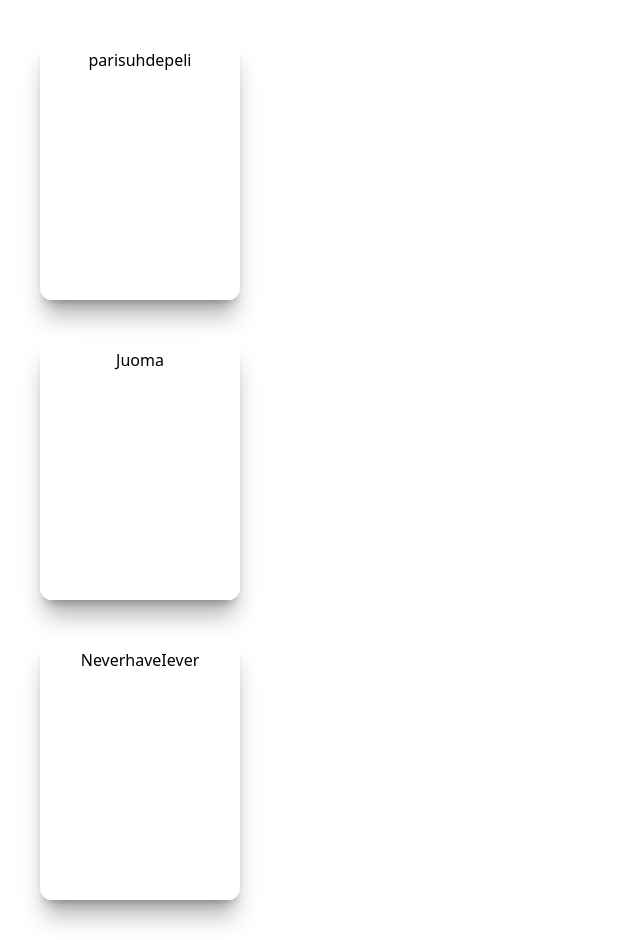
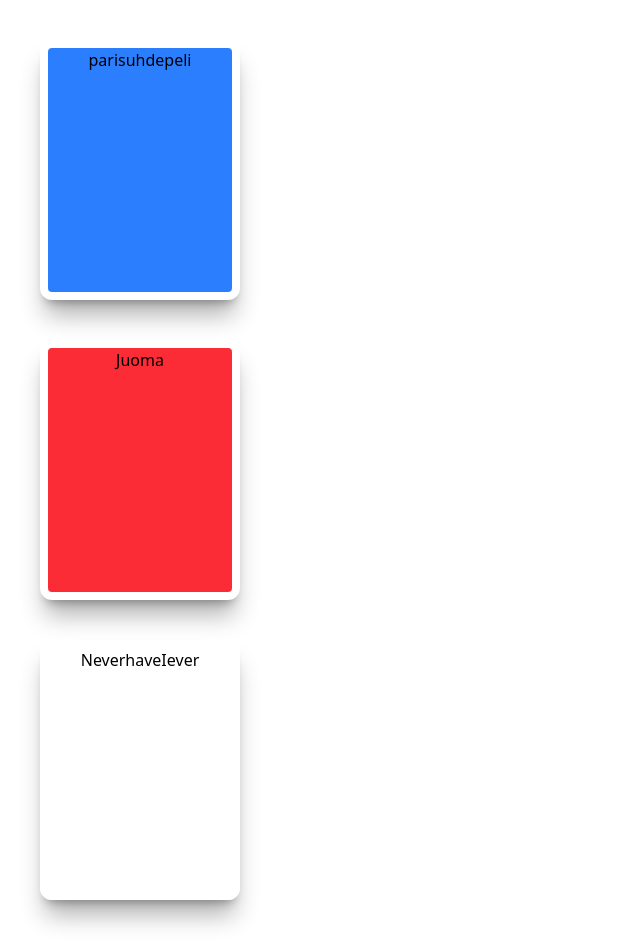
Before and after one commit to jamktiko/stripNsip, a SvelteKit app in the folder projekti/: page / in a window 1280 px wide. Shown: the whole page, without its empty margins (0-640 px from the left). Built offline with nearby package versions, Linux system fonts and the light colour scheme.

Commit message:
tehty tyylityseritys mahdolliseksi korttikomponentille ja lisätty alkutyylejä. lisätty 3 korttia näkyviin pääsivulle

```diff
--- a/projekti/src/routes/+page.svelte
+++ b/projekti/src/routes/+page.svelte
@@ -1,18 +1,44 @@
 <script lang="ts">
 	import Kortti from './Kortti.svelte';
-	let pakka1 = $state('parisuhdepeli');
-	let pakka2 = $state('Juoma');
-	let pakka3 = $state('NeverhaveIever');
+	let pakka1Nimi = $state('parisuhdepeli');
+	let pakka2Nimi = $state('Juoma');
+	let pakka3Nimi = $state('NeverhaveIever');
+	let pakka1TailWind = $state(
+		'bg-blue-500 min-h-65 max-w-50 min-w-50 bg-parisuhde text-parisuhdeteksti shadow-xl/30 m-10 grid max-h-80 rounded-xl border-8 border-white '
+	);
+	let pakka2TailWind = $state(
+		'bg-red-500 min-h-65 max-w-50 min-w-50 bg-parisuhde text-parisuhdeteksti shadow-xl/30 m-10 grid max-h-80 rounded-xl border-8 border-white '
+	);
+	let pakka3TailWind = $state(
+		'bg-parisuhde min-h-65 max-w-50 min-w-50 bg-parisuhde text-parisuhdeteksti shadow-xl/30 m-10 grid max-h-80 rounded-xl border-8 border-white '
+	);
 	function klikkaus() {
 		console.log('toimii vieläkin');
 	}
 </script>
 
 <main>
-	<Kortti onclick={klikkaus} text={pakka1}></Kortti>
-	<Kortti onclick={klikkaus} text={pakka2}></Kortti>
-	<Kortti onclick={klikkaus} text={pakka3}></Kortti>
+	<div></div>
+	<!-- Tee hidden elementillä diviin  if lause jolla piilotetaan kaksi muuta-->
+	<Kortti className={pakka1TailWind} onclick={klikkaus} text={pakka1Nimi}></Kortti>
+	<Kortti className={pakka2TailWind} onclick={klikkaus} text={pakka2Nimi}></Kortti>
+	<Kortti className={pakka3TailWind} onclick={klikkaus} text={pakka3Nimi}></Kortti>
 </main>
 
 <style>
+	/* @theme {
+		--font-josefin: 'Josefin Sans', sans-serif;
+		--color-parisuhde: #ef476f;
+		--color-parisuhdeteksti: #ffe4ef;
+		--color-juomapeli: #ffd166;
+		--color-juompelikakkonen: #ffeab9;
+		--color-juomapeliteksti: #482219;
+		--color-neverteksti: #1c3144;
+		--color-never: #06d6a0;
+		--color-neverkakkonen: #b0f1e0;
+		--color-tekstit: #494949;
+		--color-taustasininen: #cde8f1;
+		--color-taustapunanen: #ffe7ed;
+		--color-taustakeltanen: #fcffd6;
+	} */
 </style>
--- a/projekti/src/routes/Kortti.svelte
+++ b/projekti/src/routes/Kortti.svelte
@@ -2,16 +2,13 @@
 	interface Props {
 		text: string;
 		onclick: () => void;
-		class?: string;
+		className?: string;
+		id?: number;
 	}
-	let { text, onclick }: Props = $props();
+	let { text, onclick, className }: Props = $props();
 </script>
 
-<button
-	{onclick}
-	class="bg-jamkpinkki min-h-65 max-w-50 min-w-50 bg-parisuhde text-parisuhdeteksti shadow-xl/30 m-10 grid max-h-80 rounded-xl border-8 border-white
-"
->
+<button {onclick} class={className}>
 	<div>{text}</div>
 	<span> </span></button
 >
```
